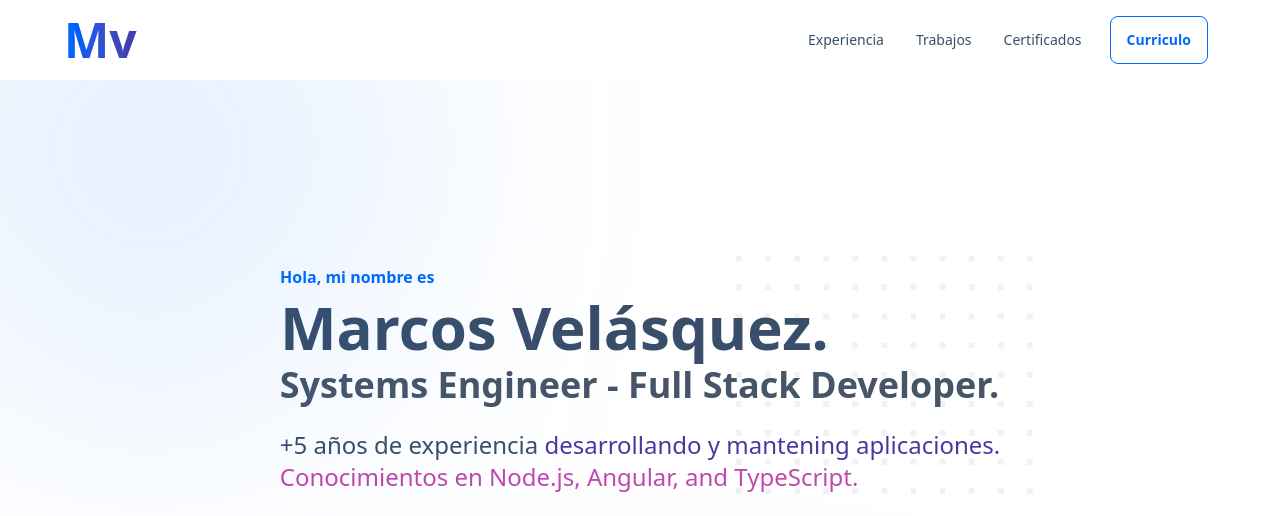
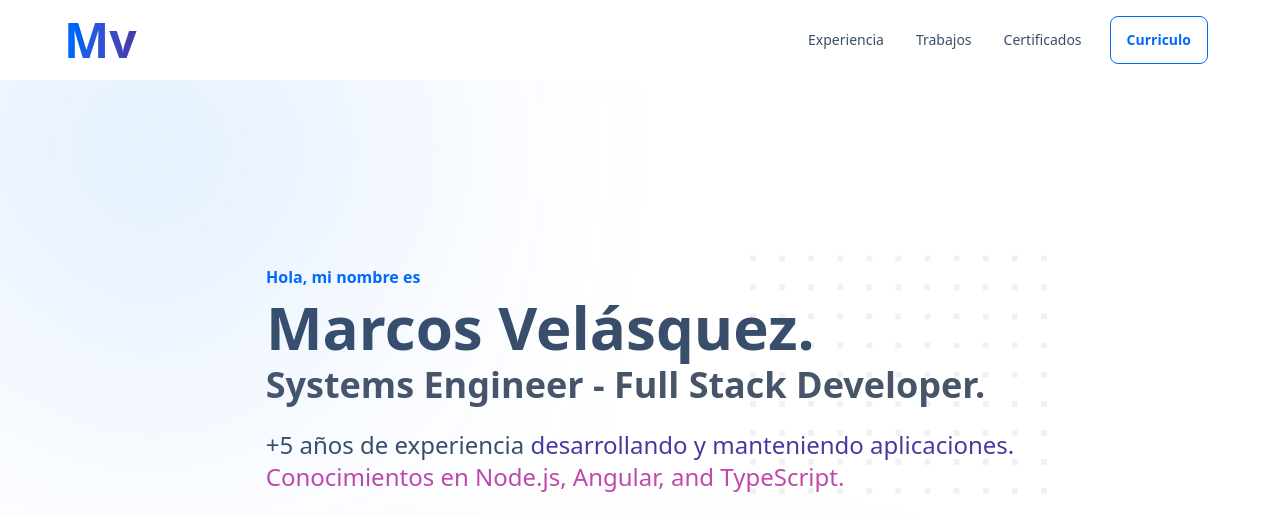
Before and after one commit to marcos-velasquez/marcos-velasquez.github.io, an Astro site: page / in a window 1280 px wide. Shown: the top 516 px of the page. Built offline with nearby package versions, Linux system fonts and the light colour scheme; Astro itself is replaced by a stand-in of ours.

Commit message:
fix: mantening to manteniendo

```diff
--- a/src/components/Hero.astro
+++ b/src/components/Hero.astro
@@ -21,7 +21,7 @@ import EmailIcon from "./icons/EmailIcon.astro";
         <p class="text-xl lg:text-2xl text-balance my-6">
           +5 años de experiencia
           <span class="text-secondary"
-            >desarrollando y mantening aplicaciones.</span
+            >desarrollando y manteniendo aplicaciones.</span
           >
           <br />
           <span class="text-accent">
```
